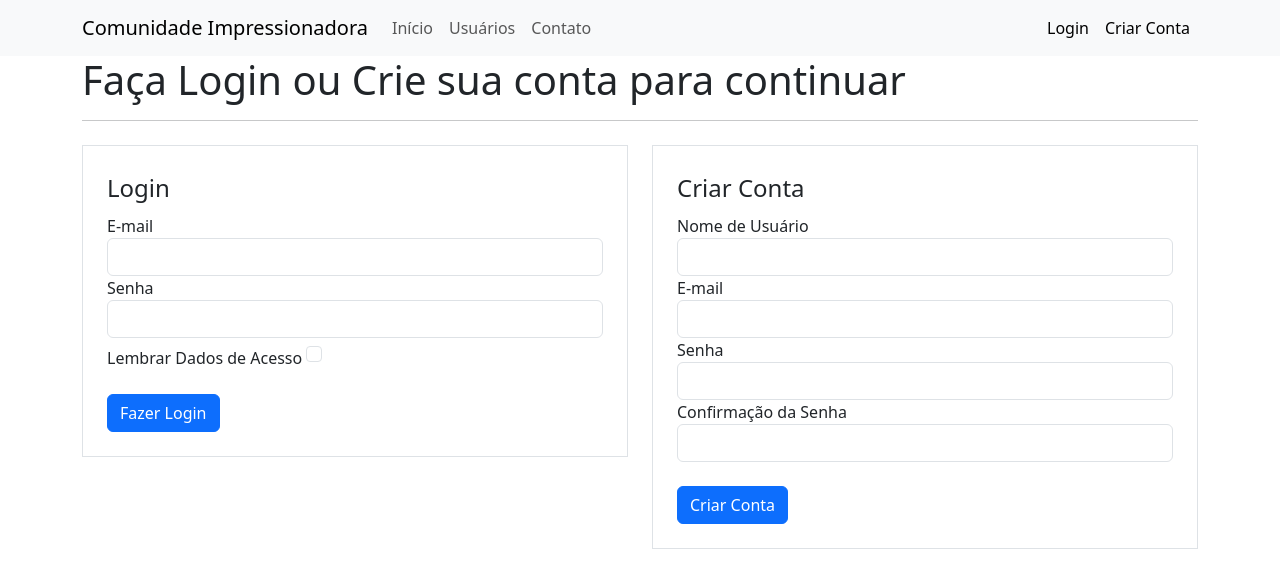
After one commit to DiegoIves/Comunidade_Impressionadora, a Flask app: page /login in a window 1280 px wide. The commit adds this page. Shown: the top 588 px of the page. Run offline with Flask 3, Linux system fonts and the light colour scheme.

Commit message:
Criação de páginas e formulário
Foram criadas as páginas base, contato, home, usuários e na página de login, foram incluídos os formulários.

```diff
--- /dev/null
+++ b/forms.py
@@ -0,0 +1,18 @@
+from flask_wtf import FlaskForm
+from wtforms import StringField, PasswordField, SubmitField, BooleanField
+from wtforms.validators import DataRequired, Length, Email, EqualTo
+
+class FormCriarConta(FlaskForm):
+    username = StringField('Nome de Usuário',validators=[DataRequired()])
+    email = StringField('E-mail',validators=[DataRequired(),Email()])
+    senha = PasswordField('Senha',validators=[DataRequired(),Length(6,20)])
+    confirmacao_senha = PasswordField('Confirmação da Senha',validators=[DataRequired(),EqualTo('senha')])
+    botao_submit_criarconta = SubmitField('Criar Conta')
+
+
+
+class FormLogin(FlaskForm):
+    email = StringField('E-mail',validators=[DataRequired(),Email()])
+    senha = PasswordField('Senha',validators=[DataRequired(),Length(6,20)])
+    lembrar_dados = BooleanField('Lembrar Dados de Acesso')
+    botao_submit_login = SubmitField('Fazer Login')
--- a/main.py
+++ b/main.py
@@ -1,6 +1,14 @@
-from flask import Flask, render_template
+from flask import Flask, render_template, url_for, request, flash, redirect
+from forms import FormLogin,FormCriarConta
+
 
 app = Flask(__name__)
+
+
+lista_usuarios = [f'User{i+1}' for i in range(10)]
+
+app.config['SECRET_KEY'] = '29a31a5fd64c8c2506e3538c6b20631c'
+
 
 @app.route('/')
 def home():
@@ -12,5 +20,28 @@ def contato():
     return render_template("contato.html")
 
 
+@app.route('/usuarios')
+def usuarios():
+    return render_template("usuarios.html", lista_usuarios=lista_usuarios)
+
+
+@app.route('/login',methods=['GET','POST'])
+def login():
+    form_login = FormLogin()
+    form_criarconta = FormCriarConta()
+
+    if form_login.validate_on_submit() and 'botao_submit_login' in request.form:
+        flash(f'Login efetuado com sucesso para o e-mail: {form_login.email.data}',category='alert-success')
+        return redirect(url_for('home'))
+
+
+    if form_criarconta.validate_on_submit() and 'botao_submit_criarconta' in request.form:
+        flash(f'Conta criada com sucesso para o e-mail: {form_criarconta.email.data}',category='alert-success')
+        return redirect(url_for('home'))
+
+    return render_template("login.html",form_login=form_login,form_criarconta=form_criarconta)
+
+
+
 if __name__ == '__main__':
     app.run(debug=True)
--- a/templates/base.html
+++ b/templates/base.html
@@ -4,18 +4,31 @@
     <meta charset="UTF-8">
     <title>Comunidade Impressionadora</title>
 
-    <link rel="stylesheet" href="https://stackpath.bootstrapcdn.com/bootstrap/4.1.3/css/bootstrap.min.css" integrity="sha384-MCw98/SFnGE8fJT3GXwEOngsV7Zt27NXFoaoApmYm81iuXoPkFOJwJ8ERdknLPMO" crossorigin="anonymous">
+    <link href="https://cdn.jsdelivr.net/npm/bootstrap@5.3.2/dist/css/bootstrap.min.css" rel="stylesheet" integrity="sha384-T3c6CoIi6uLrA9TneNEoa7RxnatzjcDSCmG1MXxSR1GAsXEV/Dwwykc2MPK8M2HN" crossorigin="anonymous">
+</head>
 
     {% block head %}
     {% endblock %}
 </head>
 <body>
 
+    <div class="container">
+        {% with messages = get_flashed_messages(with_categories=True)  %}
+            {% if messages %}
+                {% for category, message in messages %}
+                    <div class="alert {{category}}">
+                        {{message}}
+                    </div>
+                {% endfor %}
+            {% endif %}
+        {% endwith %}
+    </div>
+
+    {% include 'navbar.html' %}
+
     {% block body %}
     {% endblock %}
 
-    <script src="https://code.jquery.com/jquery-3.3.1.slim.min.js" integrity="sha384-q8i/X+965DzO0rT7abK41JStQIAqVgRVzpbzo5smXKp4YfRvH+8abtTE1Pi6jizo" crossorigin="anonymous"></script>
-    <script src="https://cdnjs.cloudflare.com/ajax/libs/popper.js/1.14.3/umd/popper.min.js" integrity="sha384-ZMP7rVo3mIykV+2+9J3UJ46jBk0WLaUAdn689aCwoqbBJiSnjAK/l8WvCWPIPm49" crossorigin="anonymous"></script>
-    <script src="https://stackpath.bootstrapcdn.com/bootstrap/4.1.3/js/bootstrap.min.js" integrity="sha384-ChfqqxuZUCnJSK3+MXmPNIyE6ZbWh2IMqE241rYiqJxyMiZ6OW/JmZQ5stwEULTy" crossorigin="anonymous"></script>
+    <script src="https://cdn.jsdelivr.net/npm/bootstrap@5.3.2/dist/js/bootstrap.bundle.min.js" integrity="sha384-C6RzsynM9kWDrMNeT87bh95OGNyZPhcTNXj1NW7RuBCsyN/o0jlpcV8Qyq46cDfL" crossorigin="anonymous"></script>
 </body>
 </html>
--- a/templates/contato.html
+++ b/templates/contato.html
@@ -2,8 +2,8 @@
 
 {% block body %}
 
-<div class="container">
-    <h4>Dúvidas entrar em contato pelo e-mail teste@gmail.com</h4>
-</div>
+    <div class="container">
+        <h4>Dúvidas entrar em contato pelo e-mail teste@gmail.com</h4>
+    </div>
 
 {% endblock %}
--- a/templates/home.html
+++ b/templates/home.html
@@ -3,7 +3,7 @@
 {% block body %}
 
     <div class="container">
-        <h1>Assistindo Transformers</h1>
+        <h1>Homepage</h1>
     </div>
 
 {% endblock %}
--- /dev/null
+++ b/templates/login.html
@@ -0,0 +1,116 @@
+{% extends 'base.html' %}
+
+{% block body %}
+
+<div class="container">
+    <h1>Faça Login ou Crie sua conta para continuar</h1>
+    <hr>
+    <div class="row">
+        <div class="col">
+            <form method="POST" action="" class="border p-4 mt-2">
+                {{ form_login.csrf_token }}
+                <legend>Login</legend>
+                <fieldset>
+                    <div class="form-group">
+                        {{ form_login.email.label(class="form-control-label") }}
+
+                        {% if form_login.email.errors %}
+                            {{ form_login.email(class="form-control is-invalid") }}
+                        <div class="invalid-feedback" >
+                            {% for error in form_login.email.errors %}
+                                {{error}}
+                            {% endfor %}
+                        </div>
+                        {% else %}
+                            {{ form_login.email(class="form-control") }}
+                        {% endif %}
+
+                    </div>
+                    <div class="form-group">
+                        {{ form_login.senha.label(class="form-control-label") }}
+                        {% if form_login.senha.errors %}
+                            {{ form_login.senha(class="form-control is-invalid") }}
+                        <div class="invalid-feedback" >
+                            {% for error in form_login.senha.errors %}
+                                {{error}}
+                            {% endfor %}
+                        </div>
+                        {% else %}
+                            {{ form_login.senha(class="form-control") }}
+                        {% endif %}
+
+                    </div>
+                    <div class="form-group">
+                        {{ form_login.lembrar_dados.label(class="form-check-label mt-2") }}
+                        {{ form_login.lembrar_dados(class="form-check-input mt-2") }}
+                    </div>
+
+                </fieldset>
+                {{ form_login.botao_submit_login(class="btn btn-primary mt-4") }}
+            </form>
+        </div>
+        <div class="col">
+            <form method="POST" action="" class="border p-4 mt-2">
+                {{ form_criarconta.csrf_token }}
+                <legend>Criar Conta</legend>
+                <fieldset>
+                    <div class="form-group">
+                        {{ form_criarconta.username.label(class="form-control-label") }}
+                        {% if form_criarconta.username.errors %}
+                            {{ form_criarconta.username(class="form-control is-invalid") }}
+                        <div class="invalid-feedback" >
+                            {% for error in form_criarconta.username.errors %}
+                                {{error}}
+                            {% endfor %}
+                        </div>
+                        {% else %}
+                            {{ form_criarconta.username(class="form-control") }}
+                        {% endif %}
+                    </div>
+                    <div class="form-group">
+                        {{ form_criarconta.email.label(class="form-control-label") }}
+                        {% if form_criarconta.email.errors %}
+                            {{ form_criarconta.email(class="form-control is-invalid") }}
+                        <div class="invalid-feedback" >
+                            {% for error in form_criarconta.email.errors %}
+                                {{error}}
+                            {% endfor %}
+                        </div>
+                        {% else %}
+                            {{ form_criarconta.email(class="form-control") }}
+                        {% endif %}
+                    </div>
+                    <div class="form-group">
+                        {{ form_criarconta.senha.label(class="form-control-label") }}
+                        {% if form_criarconta.senha.errors %}
+                            {{ form_criarconta.senha(class="form-control is-invalid") }}
+                        <div class="invalid-feedback" >
+                            {% for error in form_criarconta.senha.errors %}
+                                {{error}}
+                            {% endfor %}
+                        </div>
+                        {% else %}
+                            {{ form_criarconta.senha(class="form-control") }}
+                        {% endif %}
+                    </div>
+                    <div class="form-group">
+                        {{ form_criarconta.confirmacao_senha.label(class="form-control-label") }}
+                        {% if form_criarconta.confirmacao_senha.errors %}
+                            {{ form_criarconta.confirmacao_senha(class="form-control is-invalid") }}
+                        <div class="invalid-feedback" >
+                            {% for error in form_criarconta.confirmacao_senha.errors %}
+                                {{error}}
+                            {% endfor %}
+                        </div>
+                        {% else %}
+                            {{ form_criarconta.confirmacao_senha(class="form-control") }}
+                        {% endif %}
+                    </div>
+                </fieldset>
+                {{ form_criarconta.botao_submit_criarconta(class="btn btn-primary mt-4")  }}
+            </form>
+        </div>
+    </div>
+</div>
+
+{% endblock %}
--- /dev/null
+++ b/templates/navbar.html
@@ -0,0 +1,26 @@
+<nav class="navbar navbar-expand-lg bg-body-tertiary">
+    <div class="container-fluid container">
+      <a class="navbar-brand" href="{{ url_for('home') }}">Comunidade Impressionadora</a>
+      <div class="collapse navbar-collapse" id="navbarSupportedContent">
+        <ul class="navbar-nav me-auto mb-2 mb-lg-0">
+          <li class="nav-item">
+            <a class="nav-link" aria-current="page" href="/">Início</a>
+          </li>
+          <li class="nav-item">
+            <a class="nav-link" href="{{ url_for('usuarios') }}">Usuários</a>
+          </li>
+          <li class="nav-item">
+            <a class="nav-link" href="{{ url_for('contato') }}">Contato</a>
+          </li>
+        </ul>
+        <ul class="navbar-nav">
+          <li class="nav-item">
+            <a class="nav-link active" aria-current="page" href="{{ url_for('login') }}">Login</a>
+          </li>
+          <li class="nav-item">
+            <a class="nav-link active" aria-current="page" href="{{ url_for('login') }}">Criar Conta</a>
+          </li>
+        </ul>
+      </div>
+    </div>
+</nav>
```
Also changed, not shown: templates/usuarios.html (added, +15 -0 lines), 1 other file.
